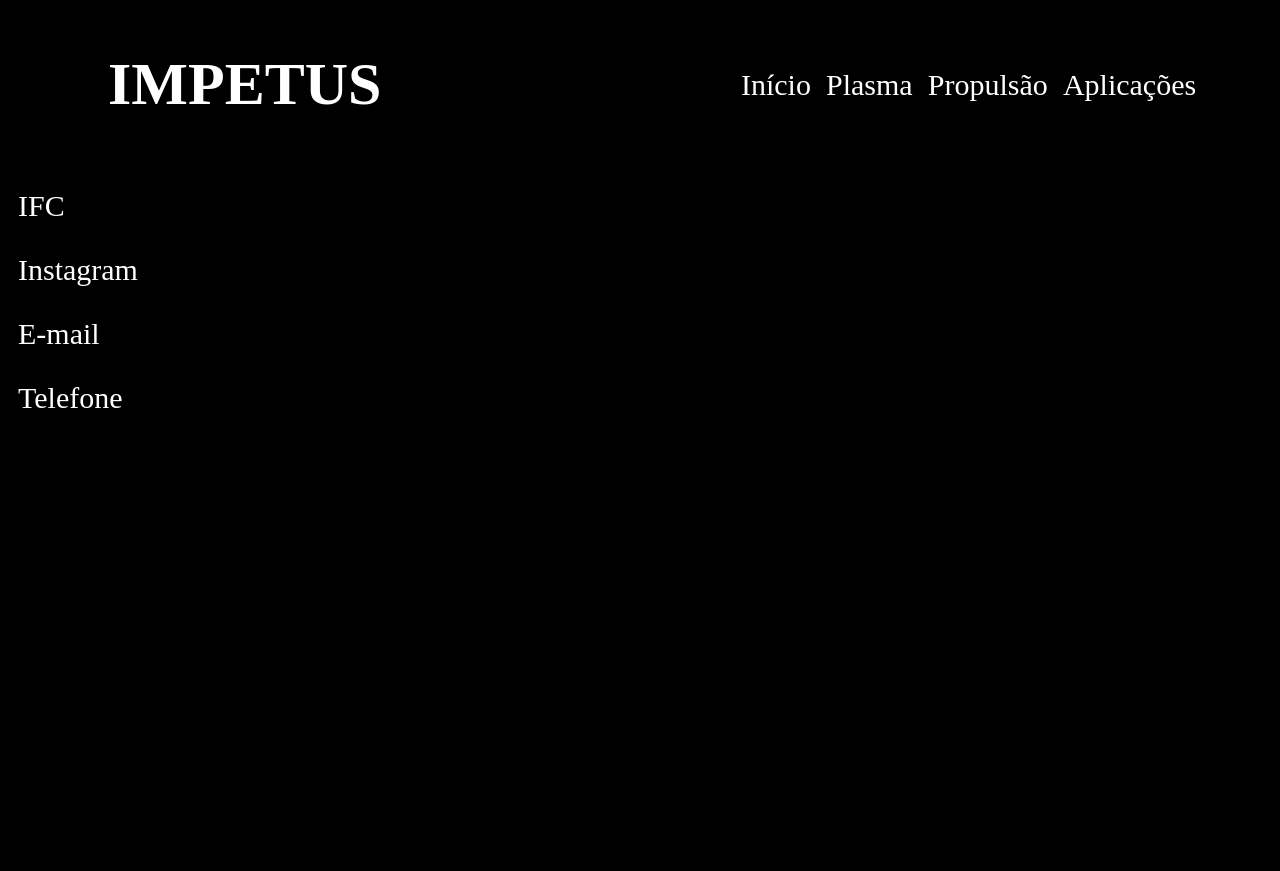
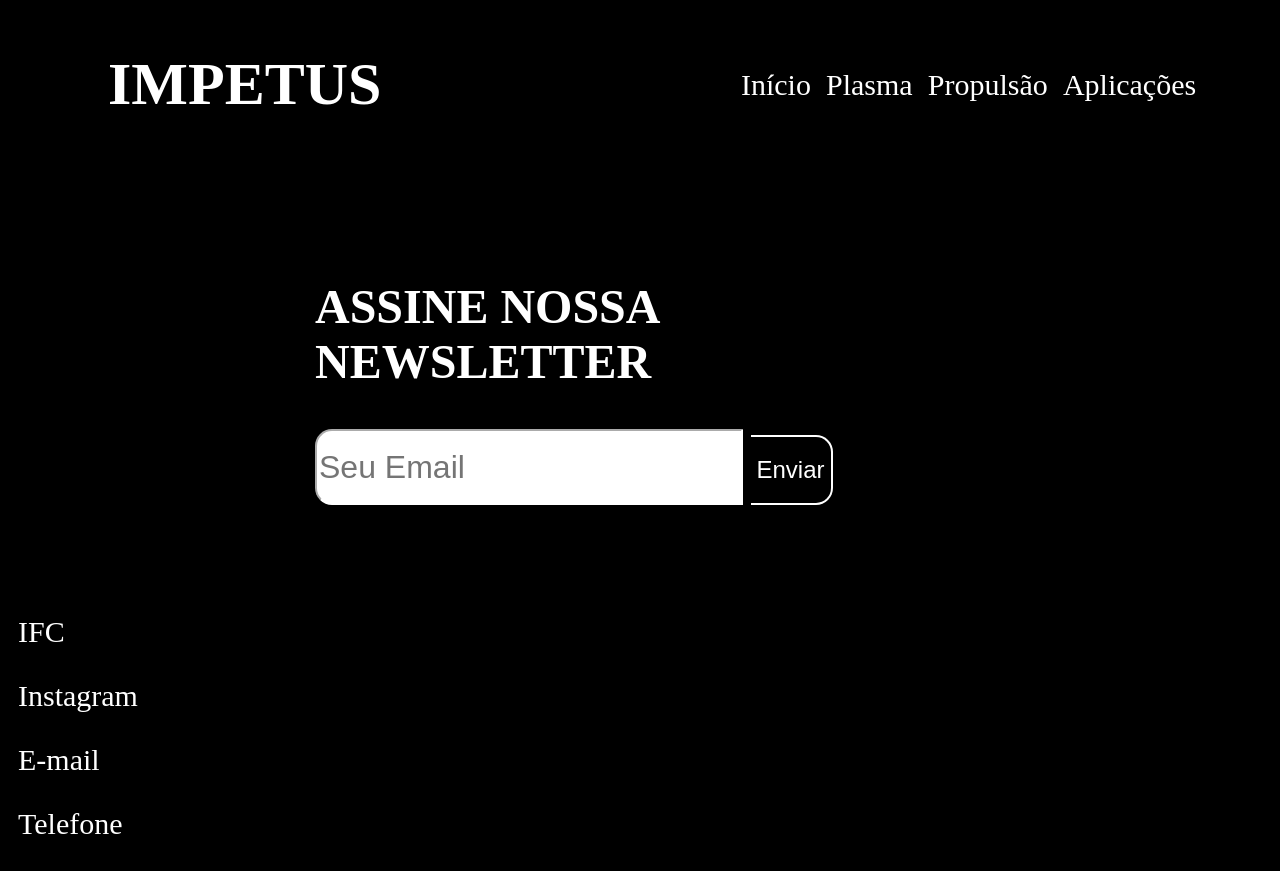
Before and after one commit to pedro-zucchi90/prototipopi2, a plain HTML site: page testes.html in a window 1280 px wide. Before the commit the page ends 800 px from the top, so only its background shows below. Drawn offline with Linux system fonts and the light colour scheme; a web font is replaced by a local one.

Commit message:
adicionei a newsletter

```diff
--- a/cssdopedro.css
+++ b/cssdopedro.css
@@ -74,3 +74,35 @@ body {
 .newsletter .input-group .form-control:focus {
   box-shadow: none;
 }
+
+
+body{
+  font-family: 'Iceland';
+  font-size: 30px;
+  background-color: black;
+  color: white;
+}
+
+
+.footer{
+  margin-left: 10px;
+}
+
+.logo{
+  margin-left: 50px;
+}
+
+.opcoes {
+display: flex;
+flex-direction: row;
+align-items: center;
+justify-content: space-between;
+width: 40%;
+}
+
+.header {
+display: flex;
+justify-content: space-between;
+align-items: center;
+margin: 10px 6% 0 50px;
+}
--- a/testes.html
+++ b/testes.html
@@ -4,40 +4,9 @@
   <link href='https://fonts.googleapis.com/css?family=Iceland' rel='stylesheet'>
   <meta charset="UTF-8">
   <meta name="viewport" content="width=device-width, initial-scale=1.0">
+  <link rel="stylesheet" href="cssdopedro.css">
   <title>Impetus</title>
-  <style>
-    body{
-        font-family: 'Iceland';
-        font-size: 30px;
-        background-color: black;
-        color: white;
-    }
 
-
-    .footer{
-        margin-left: 10px;
-    }
-
-    .logo{
-        margin-left: 50px;
-    }
-
-    .opcoes {
-      display: flex;
-      flex-direction: row;
-      align-items: center;
-      justify-content: space-between;
-      width: 40%;
-    }
-
-    .header {
-      display: flex;
-      justify-content: space-between;
-      align-items: center;
-      margin: 10px 6% 0 50px;
-    }
-
-  </style>
 </head>
 <body>
 
@@ -51,6 +20,25 @@
       </div>
   </div>
 
+  <section class="newsletter">
+    <div class="container">
+      <div class="row">
+        <div class="col-sm-12">
+          <div class="content">
+            <form>
+              <h2>ASSINE NOSSA NEWSLETTER</h2>
+              <div class="input-group">
+                <input type="email" class="form-control" placeholder="Seu Email">
+                <button class="btn" type="submit">Enviar</button>
+              </div>
+            </form>
+          </div>
+        </div>
+      </div>
+    </div>
+  </section>
+
+
   <div class="footer">
     <p class="logo-ifc">IFC</p>
     <p class="logo-insta">Instagram</p>
```
